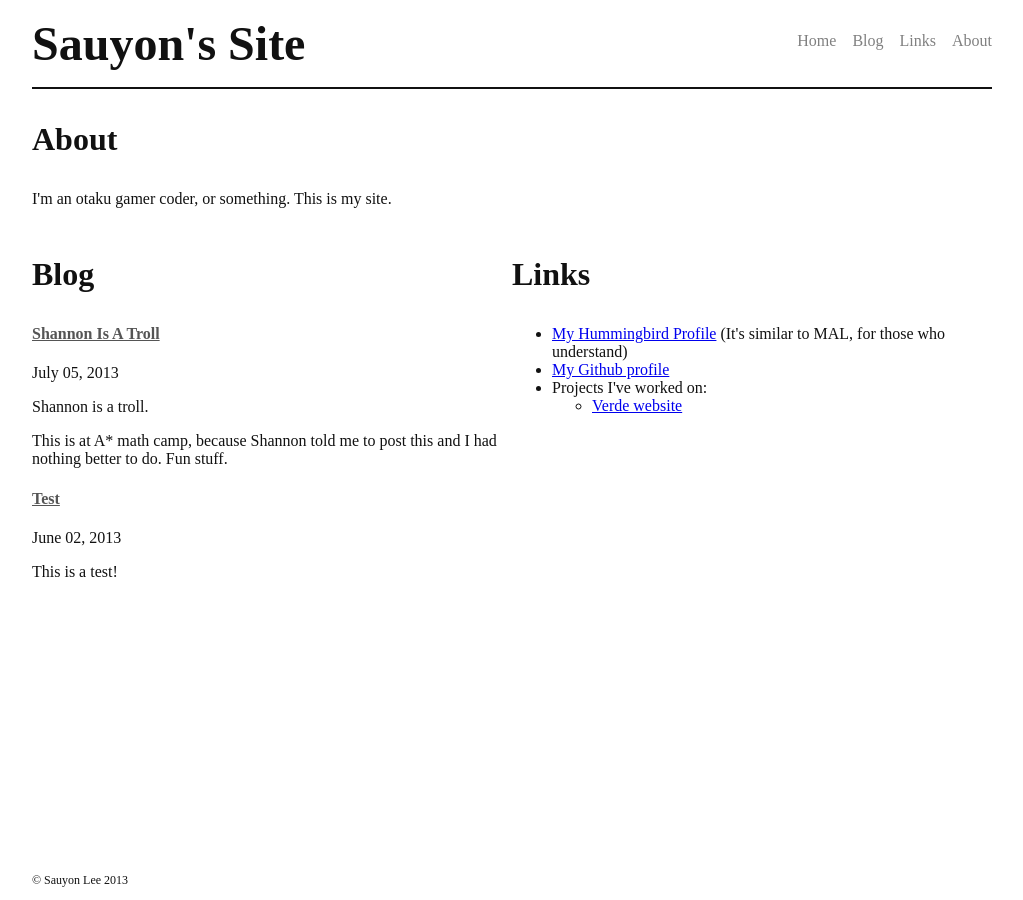
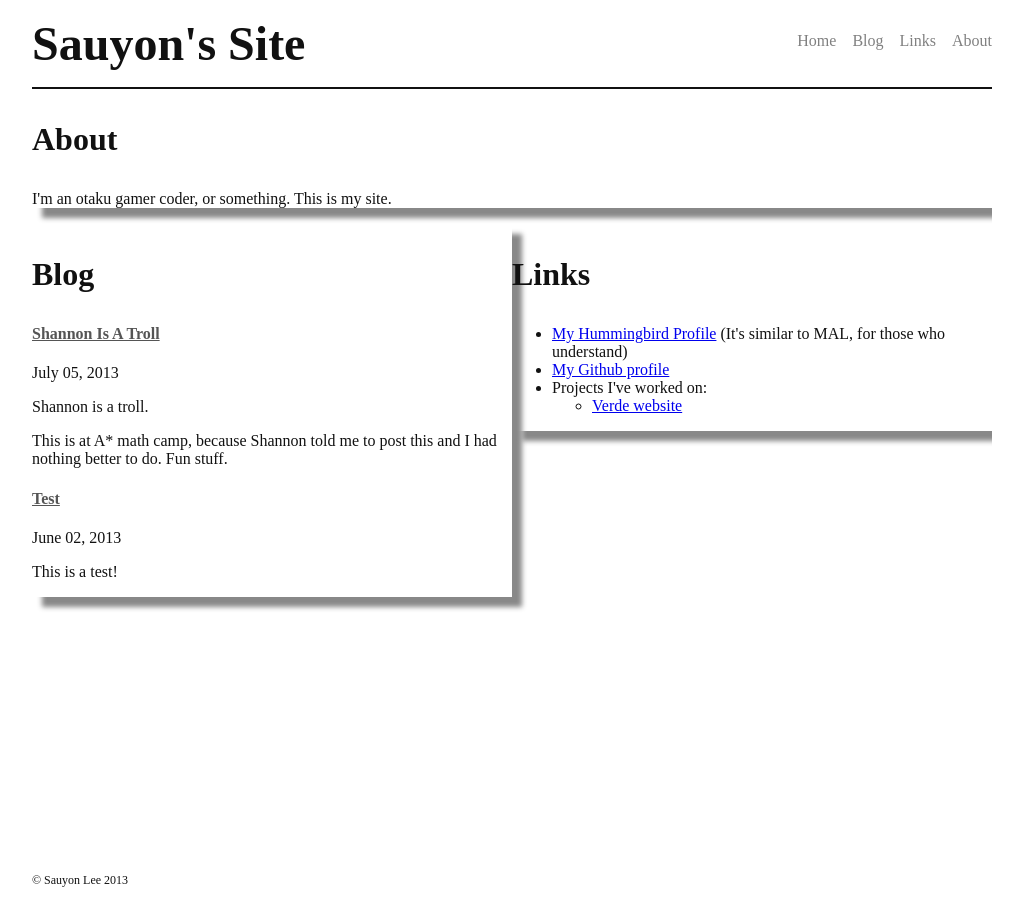
Before and after one commit to sauyon/sauyon.github.io, a Jekyll site: the page built from index.html, in a window 1280 px wide. Shown: the whole page, without its empty margins (128-1151 px from the left). Built offline with Jekyll 4.4.1, drawn with Linux system fonts in a browser that asks for light colours.

Commit message:
add shadows to sections

```diff
--- a/css/style.css
+++ b/css/style.css
@@ -46,6 +46,10 @@ header h1 {
 main {
 	overflow: auto;
 	padding-bottom: 150px;
+}
+
+section {
+	box-shadow: 10px 10px 5px #888888;
 }
 
 nav {
```
